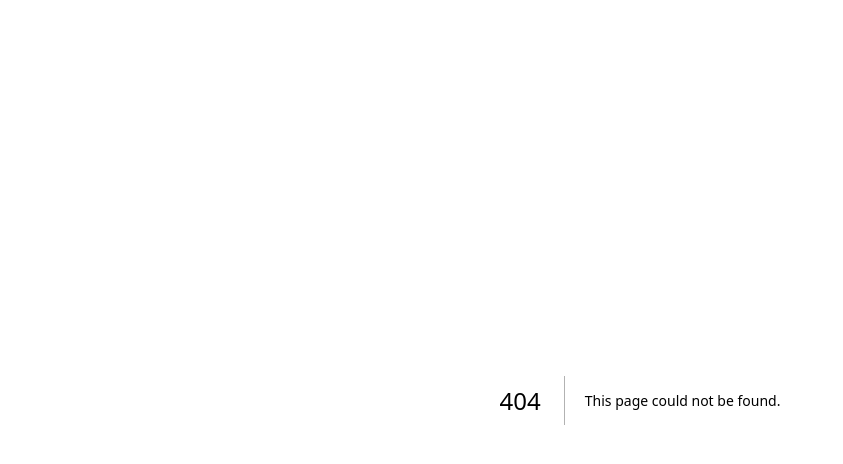
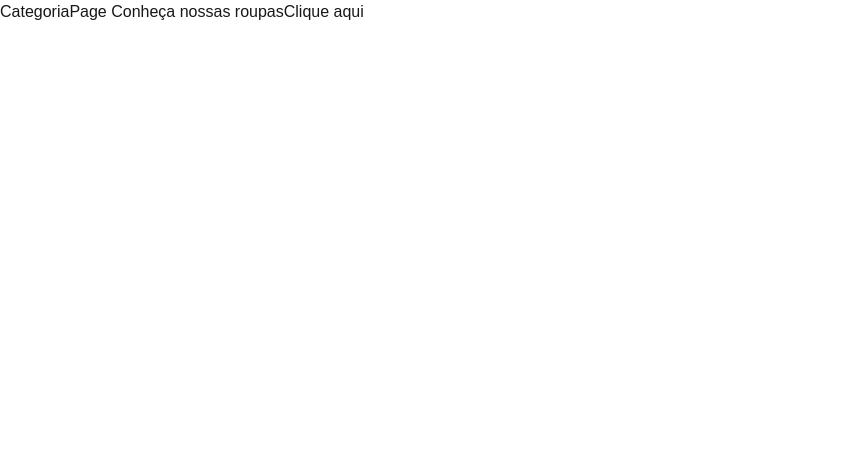
Before and after one commit to matheus-a-chaves/estudos-next.js, a Next.js app: page /produtos/categorias/roupas in a window 1280 px wide. Before the commit this address had no page. Shown: the top 464 px of the page, without its empty margins (0-843 px from the left). Built offline with nearby package versions, Linux system fonts and the light colour scheme.

Commit message:
Aula04- Nested routes

```diff
--- a/src/app/page.js
+++ b/src/app/page.js
@@ -10,6 +10,7 @@ export default function Home() {
       <Link href="/sobre">Sobre</Link>
       <Link href="/posts">Posts</Link>
       <Link href={`/exemplo?params=${valorParamCriptografado}`}>Pagina com parametro</Link>
+      <Link href="/produtos/categorias/roupas">Ir para produtos</Link>
     </div>
   );
 }
--- /dev/null
+++ b/src/app/produtos/categorias/[categoria]/[produto]/page.js
@@ -0,0 +1,10 @@
+
+
+const CamisaPage = ({ params }) => {
+    const produto = params.produto;
+    return (
+        <div>CamisaPage {produto}</div>
+    )
+}
+
+export default CamisaPage
--- /dev/null
+++ b/src/app/produtos/categorias/[categoria]/page.js
@@ -0,0 +1,14 @@
+import Link from "next/link"
+
+const CategoriaPage = () => {
+    return (
+        <div>CategoriaPage
+            Conheça nossas roupas
+            <Link href="/produtos/categorias/roupas/camisa_gola_v">
+            Clique aqui
+            </Link>
+        </div>
+    )
+}
+
+export default CategoriaPage
```
